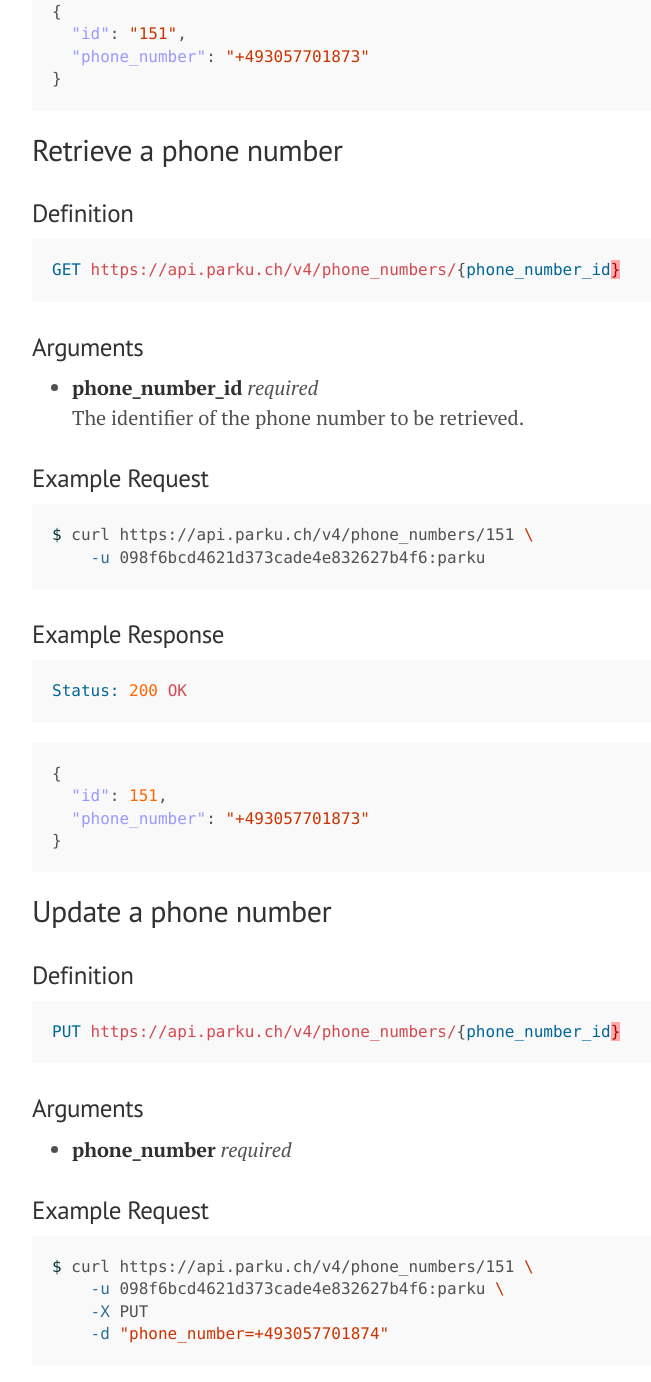
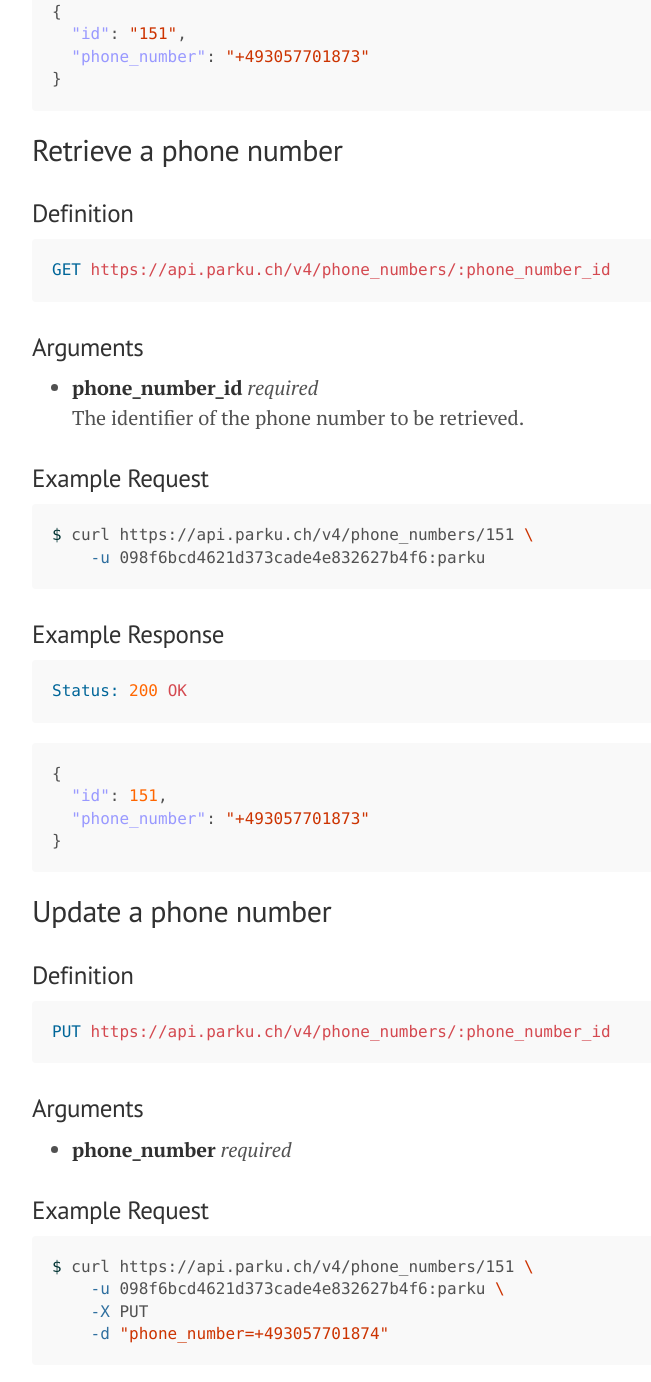
Before and after one commit to parku/docs, a Jekyll site: the page built from api/phone_numbers.md, in a window 1280 px wide and 1400 px high, scrolled down 1128 px. Shown: the top 1382 px of the window, without its empty margins (248-899 px from the left). Built offline with Jekyll 4.4.1, drawn with Linux system fonts in a browser that asks for light colours; Markdown is read by kramdown in place of the engine named in the settings; some of the changed text lies outside the part shown.

Commit message:
Change id-shortcut to colon.

````diff
--- a/api/phone_numbers.md
+++ b/api/phone_numbers.md
@@ -53,7 +53,7 @@ Location: {{ site.parku.api }}/phone_numbers/151
 ### Definition
 
 ```nginx
-GET {{ site.parku.api }}/phone_numbers/{phone_number_id}
+GET {{ site.parku.api }}/phone_numbers/:phone_number_id
 ```
 
 ### Arguments
@@ -88,7 +88,7 @@ Status: 200 OK
 ### Definition
 
 ```nginx
-PUT {{ site.parku.api }}/phone_numbers/{phone_number_id}
+PUT {{ site.parku.api }}/phone_numbers/:phone_number_id
 ```
 
 ### Arguments
@@ -123,7 +123,7 @@ Status: 200 OK
 ### Definition
 
 ```nginx
-DELETE {{ site.parku.api }}/phone_numbers/{phone_number_id}
+DELETE {{ site.parku.api }}/phone_numbers/:phone_number_id
 ```
 
 ### Arguments
````
Also changed, not shown: api/bookings.md (+3 -3 lines), api/cars.md (+3 -3 lines).
